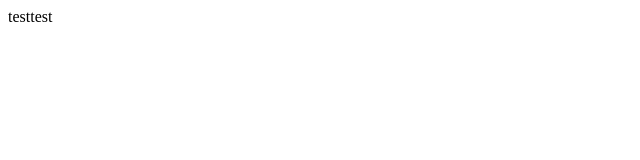
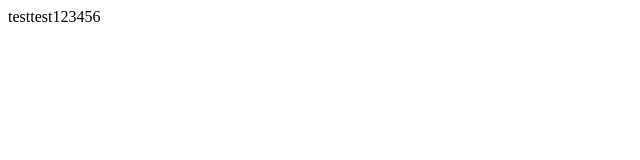
Before and after one commit to tmdgml11/git, a plain HTML site: page maingittest.html in a window 1280 px wide. Shown: the full height of the page, 0-640 px from the left. Drawn offline with Linux system fonts and the light colour scheme.

Commit message:
Update maingittest.html

```diff
--- a/maingittest.html
+++ b/maingittest.html
@@ -6,6 +6,6 @@
     <title>git</title>
 </head>
 <body>
-    testtest
+    testtest123456
 </body>
 </html>
```
